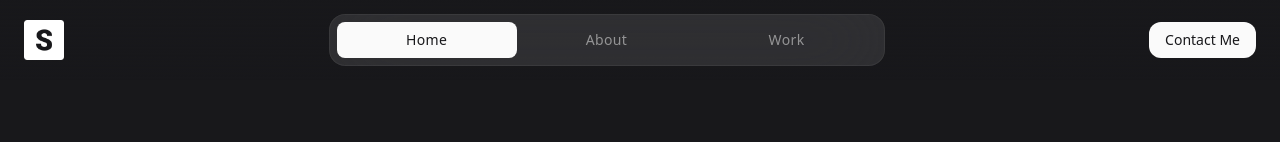
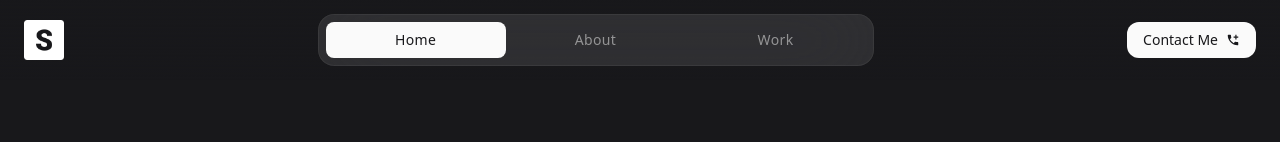
Before and after one commit to saveen99/My-Portfolio-React-Tailwind-V4, a React (Vite) app: page / in a window 1280 px wide. Shown: the top 142 px of the page. Built offline with nearby package versions, Linux system fonts and the light colour scheme.

Commit message:
bug fix
Co-Authored-By: Saveen Maduranga II <165816828+saveen993@users.noreply.github.com>

```diff
--- a/package.json
+++ b/package.json
@@ -11,12 +11,14 @@
   },
   "dependencies": {
     "@gsap/react": "^2.1.2",
+    "@heroicons/react": "^2.2.0",
     "@tailwindcss/vite": "^4.1.11",
     "gsap": "^3.13.0",
     "lenis": "^1.3.4",
     "prop-types": "^15.8.1",
     "react": "^19.1.0",
     "react-dom": "^19.1.0",
+    "react-icons": "^5.5.0",
     "tailwind-scrollbar": "^4.0.2",
     "tailwindcss": "^4.1.11"
   },
--- a/src/components/Header.jsx
+++ b/src/components/Header.jsx
@@ -1,6 +1,11 @@
 /**
 * @copyright 2025 Saveen Maduranga
 */
+
+/**
+ * Icons
+ */
+import { MdAddCall } from "react-icons/md";
 
 /**
  * Node modules
@@ -53,7 +58,7 @@ const Header = () => {
             href="#contact"
             className="header-btn btn-secondary max-md:hidden md:justify-self-end"
             >
-                Contact Me
+                Contact Me <span> <MdAddCall /> </span>
             </a>
 
         </div>
```
Also changed, not shown: 1 other file (tests, documents, lock files or other folders).
